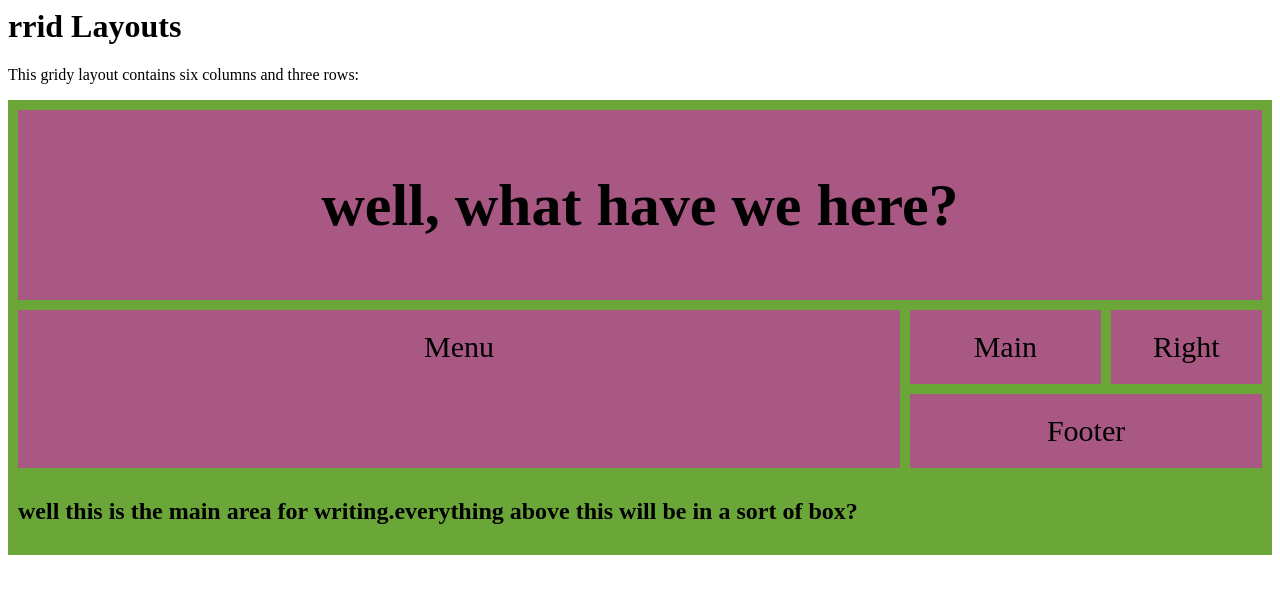
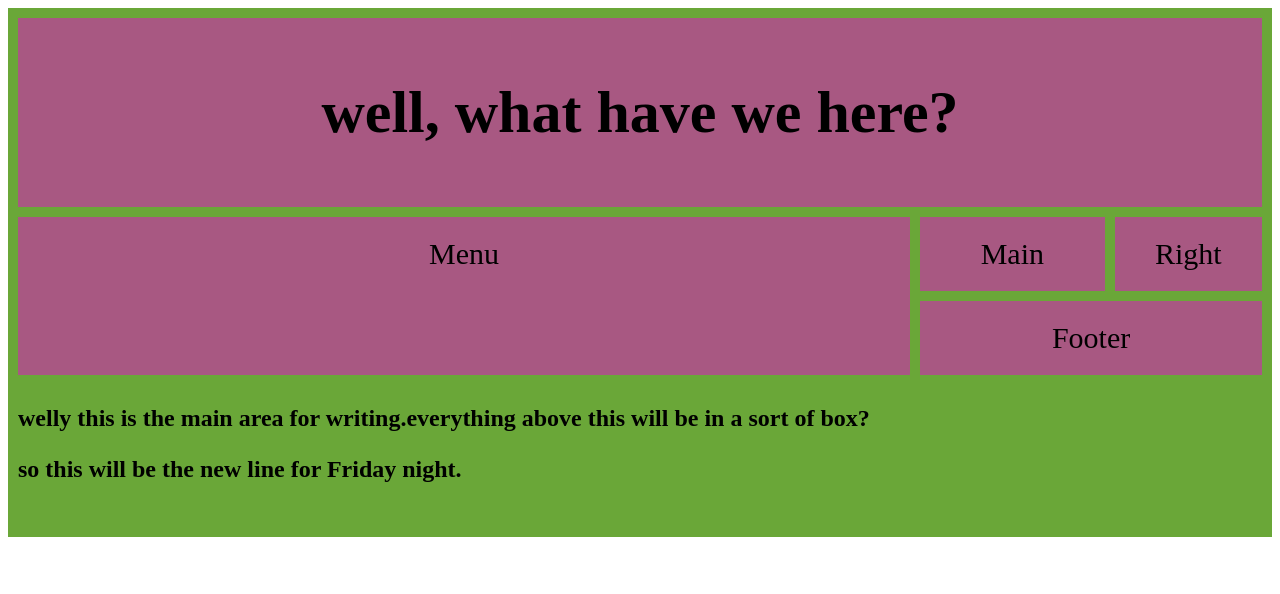
Before and after one commit to bariryan/artHousesWebsite, a plain HTML site: page index.html in a window 1280 px wide. Drawn offline with Linux system fonts and the light colour scheme.

Commit message:
Update index.html

```diff
--- a/index.html
+++ b/index.html
@@ -3,7 +3,7 @@
     <meta charset="UTF-8">
     <meta http-equiv="X-UA-Compatible" content="IE=edge">
     <meta name="viewport" content="width=device-width, initial-scale=1.0">
-    <title>good morning my beautiful children</title>
+    <title>MY css and html and javascript sandbox!</title>
     <style>
         .item1 { grid-area: header; }
         .item2 { grid-area: menu; }
@@ -31,10 +31,10 @@
         </style>
 </head>
 <body>
-    <h1>rrid Layouts</h1>
+    <h1></h1>
     <script src="index.js"></script>
 
-<p>This gridy layout contains six columns and three rows:</p>
+
 
 <div class="grid-container">
   <div class="item1">
@@ -45,7 +45,8 @@
   <div class="item2">Menu</div>
   <div class="item3">Main</div>
   <h2>
-    well this is the main area for writing.everything above this will be in a sort of box?
+    welly this is the main area for writing.everything above this will be in a sort of box?
+    <p>so this will be the new line for Friday night. </p>
   </h2>
   <div class="item4">Right</div>
   <div class="item5">Footer</div>
```
